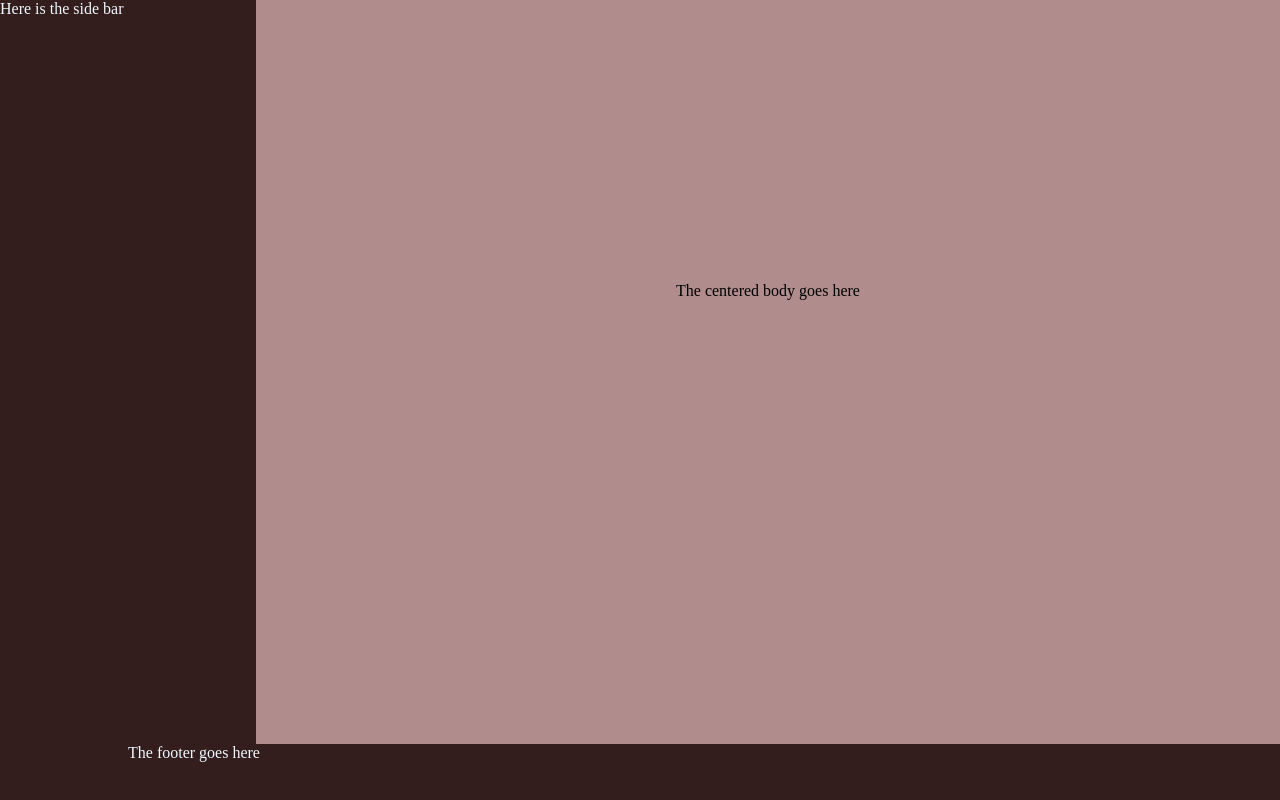
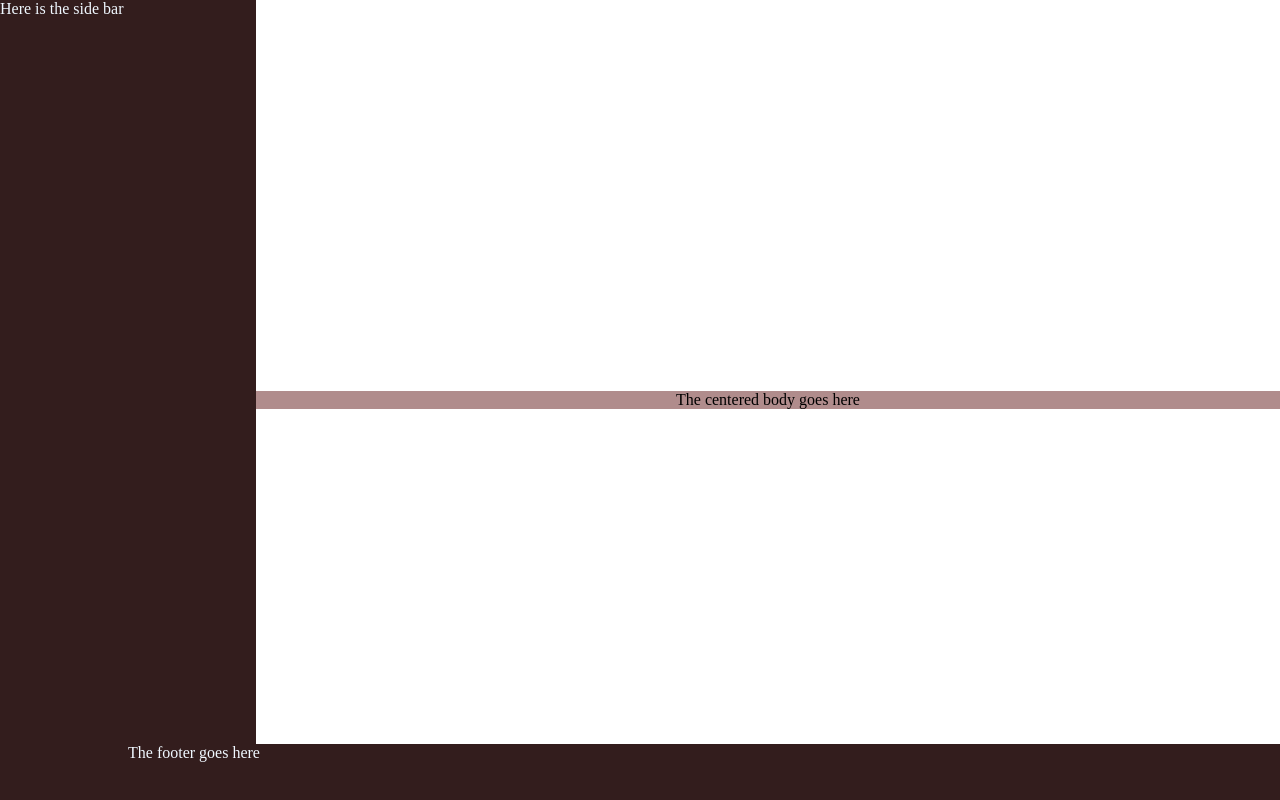
Before and after one commit to Blessing-Lartey/Div, a plain HTML site: page page.html in a window 1280 px wide. Shown: the top 800 px of the page. Drawn offline with Linux system fonts and the light colour scheme.

Commit message:
Update page.css

```diff
--- a/page.css
+++ b/page.css
@@ -18,7 +18,7 @@ html, body{
     background-color: rgb(176, 140, 140);
     width: 80%;
     text-align: center;
-    padding-top: 22%;
+    margin: auto;
 }
 
 footer{
```
